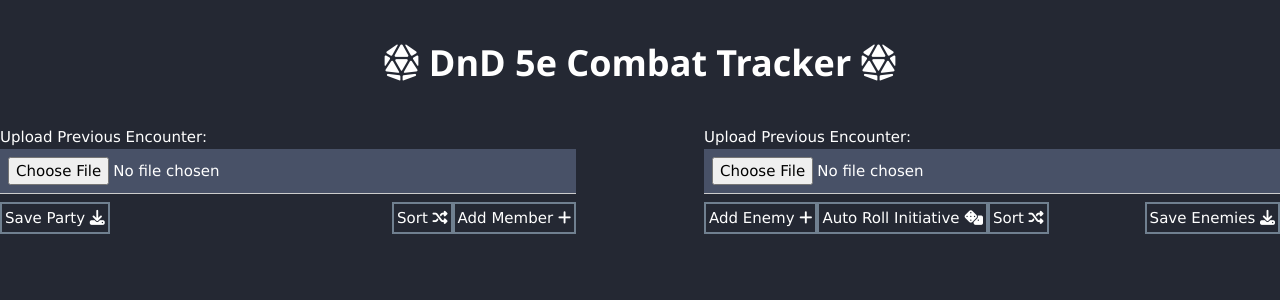
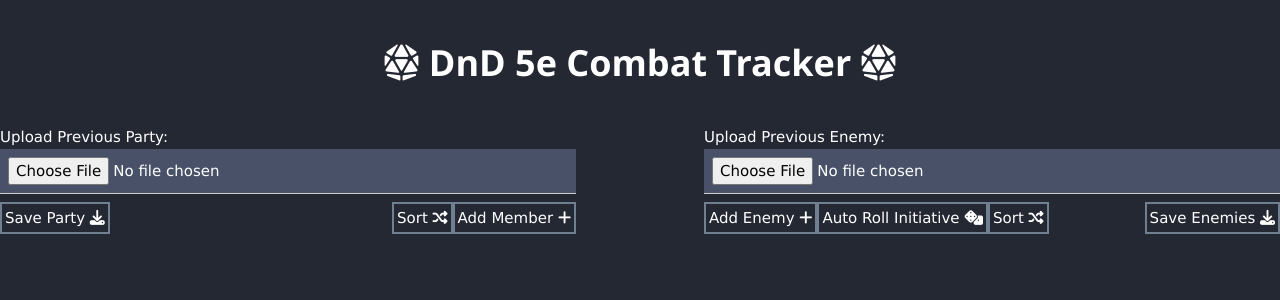
Before and after one commit to gregt114/DnD-5e-Combat-Tracker, a Flask app: page / in a window 1280 px wide. Shown: the top 300 px of the page. Run offline with Flask 2, Linux system fonts and the light colour scheme; some libraries are stand-ins or nearby versions.

Commit message:
small text changes

```diff
--- a/templates/index.html
+++ b/templates/index.html
@@ -28,7 +28,7 @@
 
     <div class="grid-container">
         <div id="left">
-            Upload Previous Encounter: <input id="party-load" class="w3-input" type="file" accept=".json">
+            Upload Previous Party: <input id="party-load" class="w3-input" type="file" accept=".json">
             <button id="party-save" class="w3-button w3-left top-button">Save Party <i
                     class="fa-solid fa-download"></i></button>
             <button id="party-add" class="w3-button w3-right top-button">Add Member <i class="fa fa-plus"></i></button>
@@ -38,7 +38,7 @@
         </div>
 
         <div id="right">
-            Upload Previous Encounter: <input id="enemy-load" class="w3-input" type="file" accept=".json">
+            Upload Previous Enemy: <input id="enemy-load" class="w3-input" type="file" accept=".json">
             <button id="enemy-add" class="w3-button w3-left top-button">Add Enemy <i class="fa fa-plus"></i></button>
             <button id="enemy-roll" class="w3-button w3-left top-button">Auto Roll Initiative <i
                     class="fa-solid fa-dice"></i></button>
```
